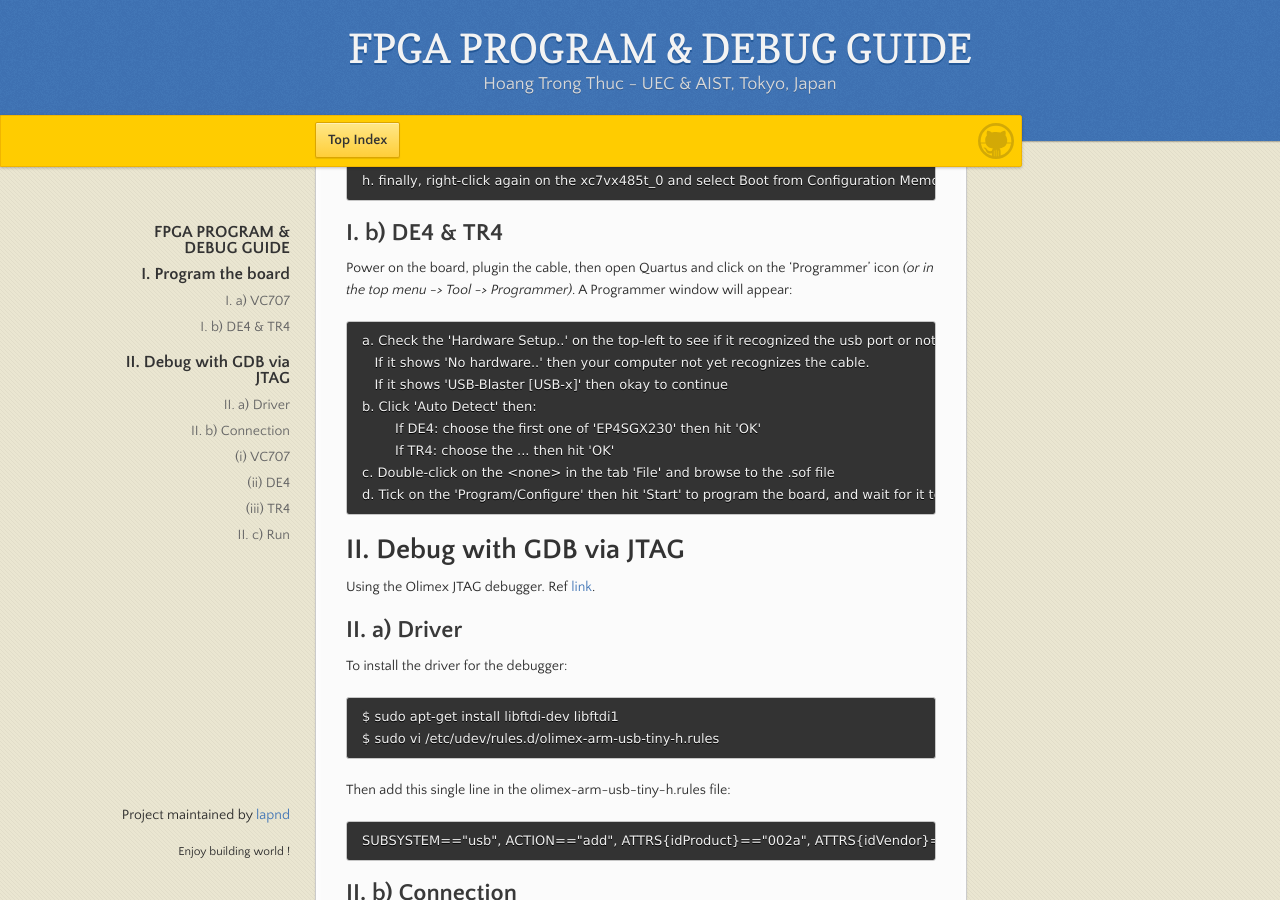
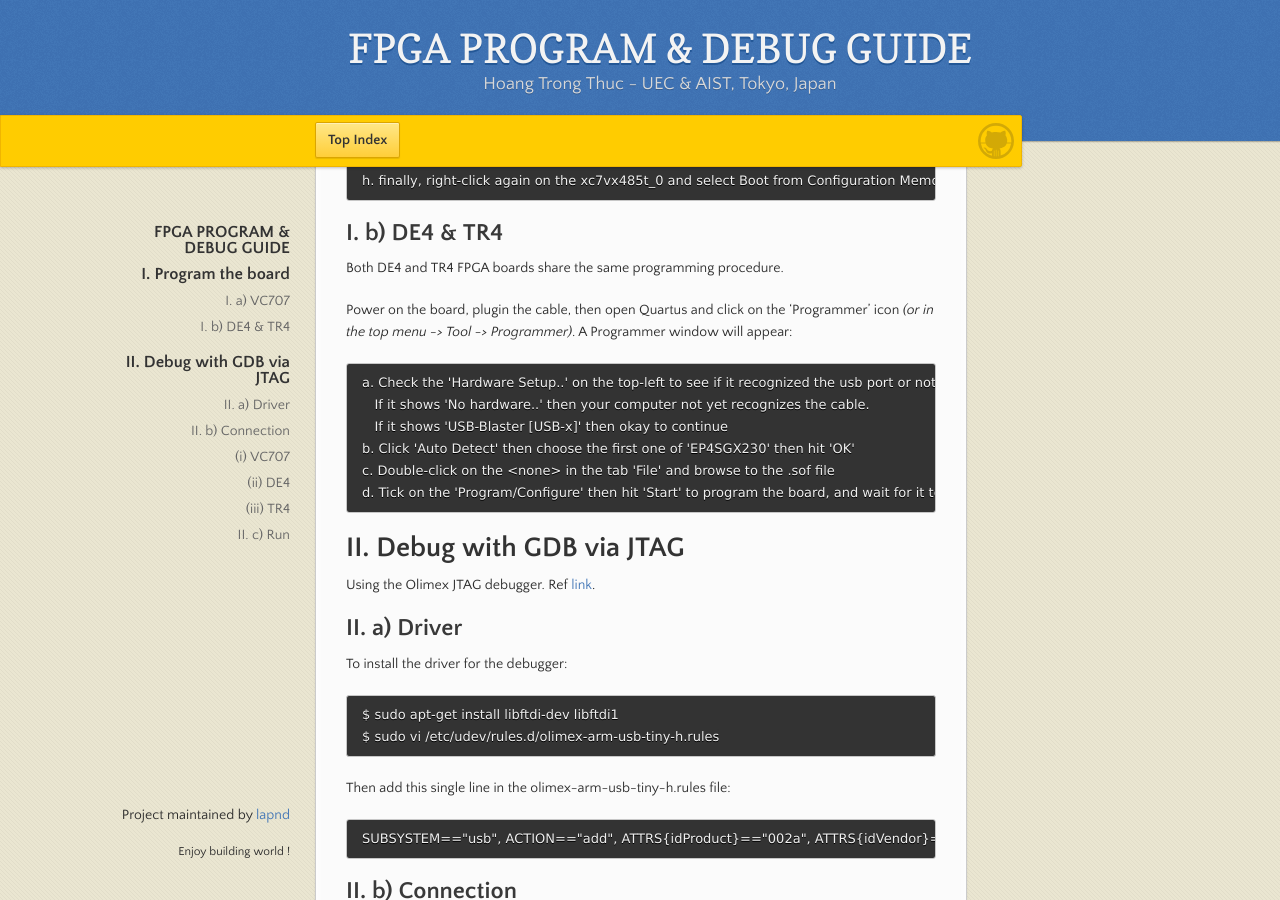
Before and after one commit to lapnd/httdes.github.io, a Jekyll site: the page built from fpgaguide.md, in a window 1280 px wide and 900 px high, scrolled down 637 px. Built offline with Jekyll 4.4.1, drawn with Linux system fonts in a browser that asks for light colours; our own code applies the rules of GitHub Pages for plain Markdown files.

Commit message:
Update fpgaguide.md

```diff
--- a/fpgaguide.md
+++ b/fpgaguide.md
@@ -33,14 +33,14 @@ Vivado flash programming:
 
 ## I. b) DE4 & TR4
 
+Both DE4 and TR4 FPGA boards share the same programming procedure.
+
 Power on the board, plugin the cable, then open Quartus and click on the 'Programmer' icon *(or in the top menu -> Tool -> Programmer)*. A Programmer window will appear:
 
 	a. Check the 'Hardware Setup..' on the top-left to see if it recognized the usb port or not.
 	   If it shows 'No hardware..' then your computer not yet recognizes the cable.
 	   If it shows 'USB-Blaster [USB-x]' then okay to continue
-	b. Click 'Auto Detect' then:
-		If DE4: choose the first one of 'EP4SGX230' then hit 'OK'
-		If TR4: choose the ... then hit 'OK'
+	b. Click 'Auto Detect' then choose the first one of 'EP4SGX230' then hit 'OK'
 	c. Double-click on the <none> in the tab 'File' and browse to the .sof file
 	d. Tick on the 'Program/Configure' then hit 'Start' to program the board, and wait for it to finish
 
```
